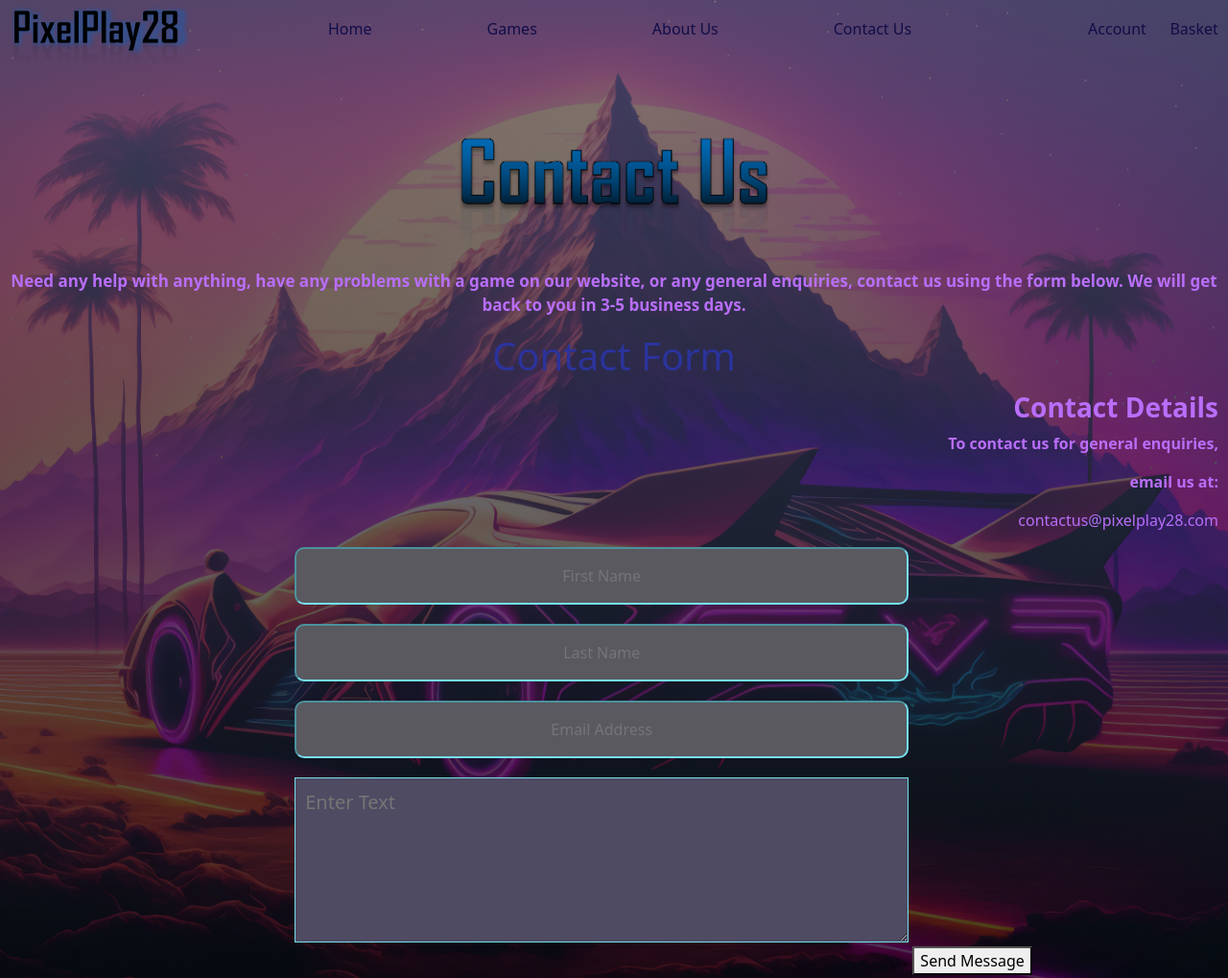
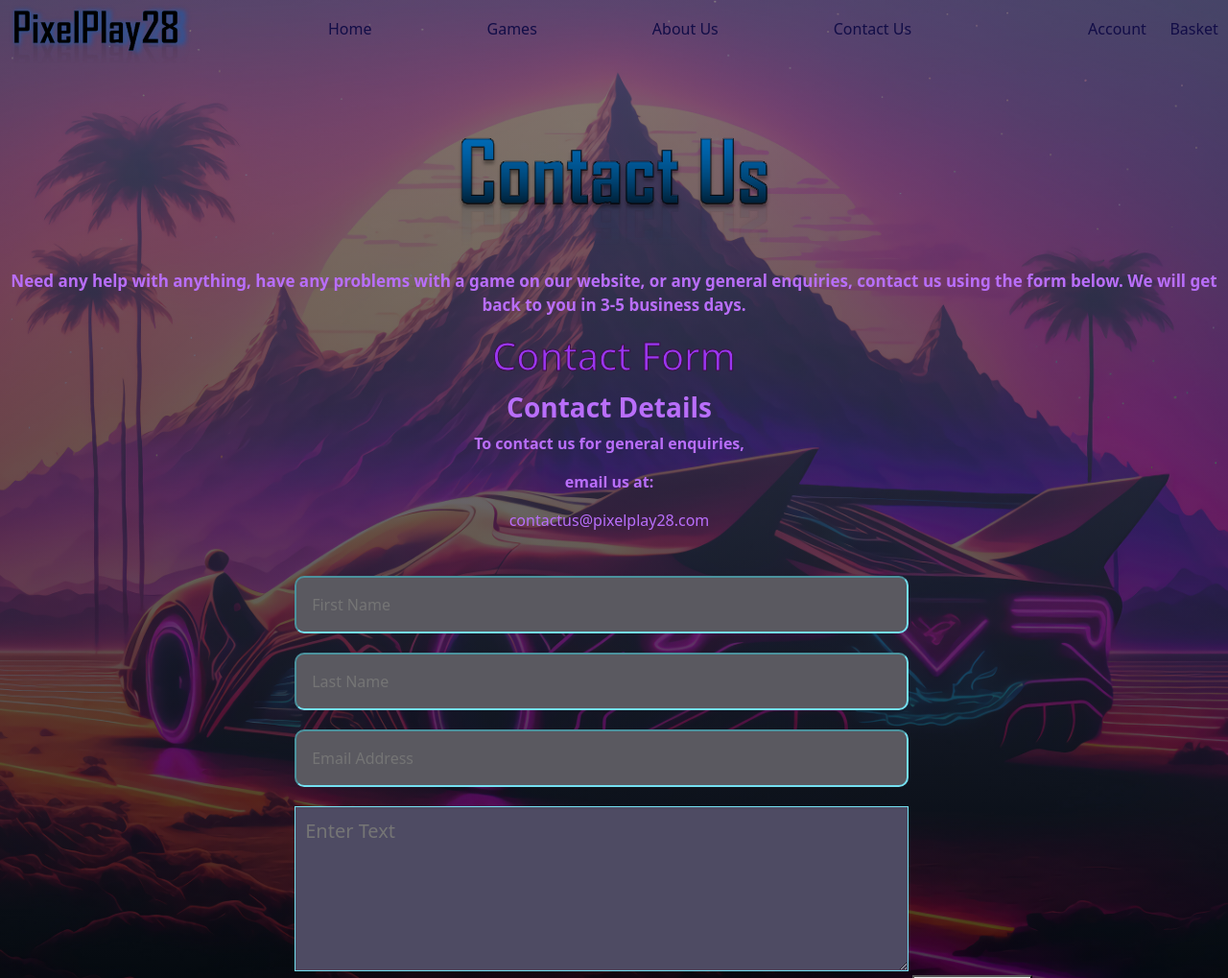
Before and after one commit to Laurynlau/Team28GitHub, a PHP site: page /ContactUs/contactus.html in a window 1280 px wide. Shown: the whole page at 96% size. Run offline with PHP 8.4, Linux system fonts and the light colour scheme.

Commit message:
Update ContactUsStyleSheet.css
I need to figure out how to move the "Account" and "Basket" navigation with the rest of the nav bar whilst scrolling.

```diff
--- a/ContactUs/ContactUsStyleSheet.css
+++ b/ContactUs/ContactUsStyleSheet.css
@@ -4,8 +4,9 @@
     background-image: linear-gradient(rgba(80, 80, 113, 0.7), rgba(0,0,0,0.7)),url(sportscar.jpg);
     background-position: center;
     background-size: cover;
-    background-attachment:initial;
-
+    background-repeat: no-repeat;
+    background-attachment: fixed;
+    overflow:scroll;
 }
 
 .navigation {
@@ -97,13 +98,16 @@
 .contactinfo{
     color:rgb(185, 110, 250);
     padding-right: 10px;
+    padding-bottom: 30px;
     box-sizing: border-box;
     flex: 1px;
-    text-align: right;
+    text-align: center;
 }
 
 .contactform h1{
-    color:rgb(43, 51, 155);
+    color:rgb(154, 54, 241);
+    -webkit-text-stroke-width: 1px;
+    -webkit-text-stroke-color: rgb(61, 17, 70);
     padding-bottom: 5px;
     text-align: center;
 }
@@ -116,7 +120,7 @@
     border-radius: 10px;
     border-color: rgb(116, 224, 241);
     margin-bottom: 20px;
-    text-align: center;
+    text-align: left;
 
 }
 
@@ -157,3 +161,9 @@ button:hover{
     opacity: 80%;
     cursor: pointer;
 }
+
+
+button:hover{
+    opacity: 80%;
+    cursor: pointer;
+}
```
